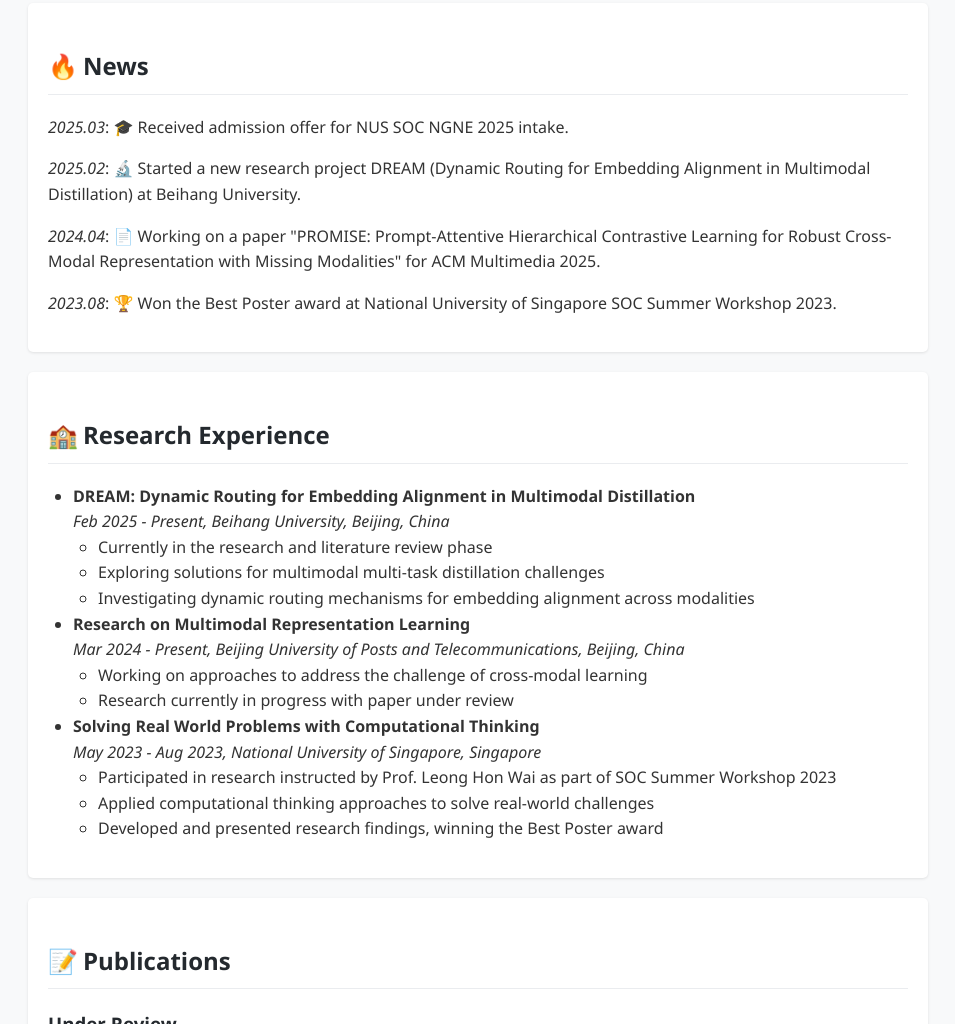
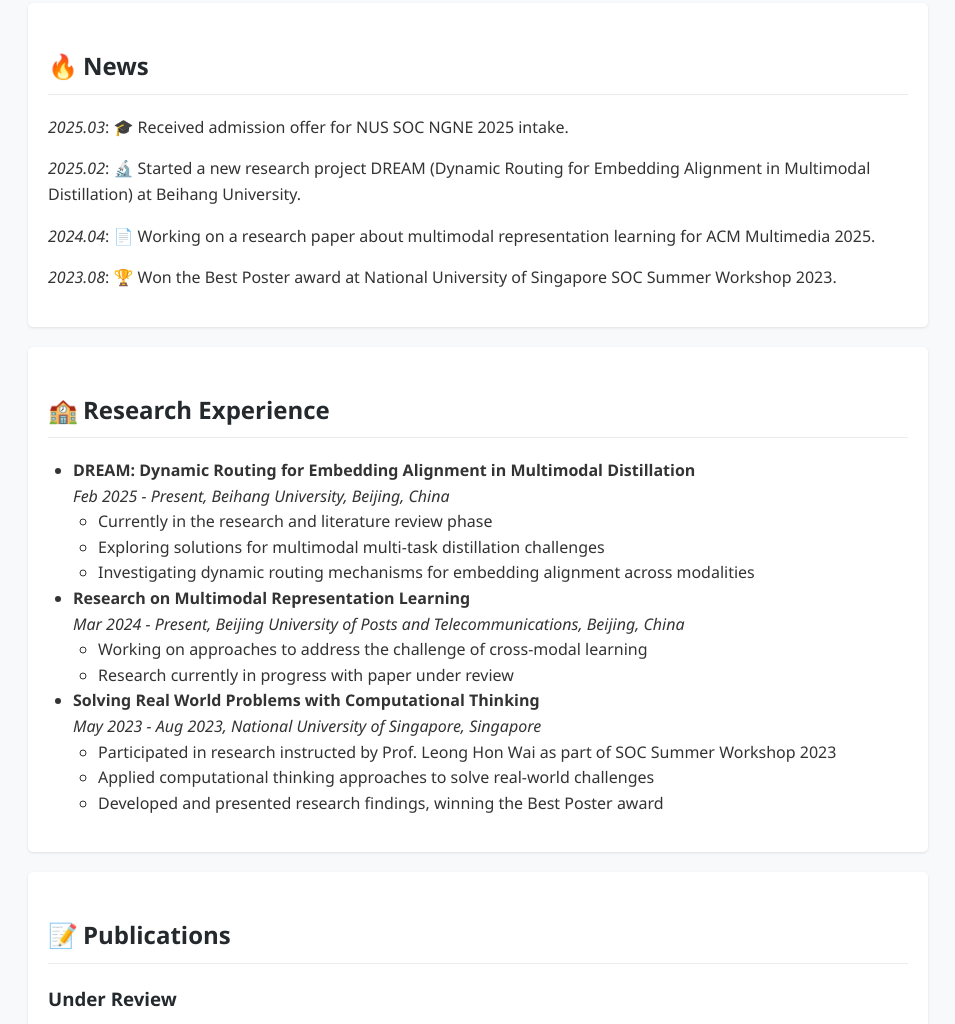
Before and after one commit to IMBALDY/Jiajun-Homepage, a plain HTML site: page docs/index.html in a window 1280 px wide. Shown: the part 769-1793 px from the top of the page, without its empty margins (162-1117 px from the left). Drawn offline with Linux system fonts and the light colour scheme.

Commit message:
移除论文具体名称，改为一般性描述

```diff
--- a/docs/index.html
+++ b/docs/index.html
@@ -146,7 +146,7 @@
             <p><em>2025.02</em>: 🔬 Started a new research project DREAM (Dynamic Routing for Embedding Alignment in Multimodal Distillation) at Beihang University.</p>
         </div>
         <div class="news-item">
-            <p><em>2024.04</em>: 📄 Working on a paper "PROMISE: Prompt-Attentive Hierarchical Contrastive Learning for Robust Cross-Modal Representation with Missing Modalities" for ACM Multimedia 2025.</p>
+            <p><em>2024.04</em>: 📄 Working on a research paper about multimodal representation learning for ACM Multimedia 2025.</p>
         </div>
         <div class="news-item">
             <p><em>2023.08</em>: 🏆 Won the Best Poster award at National University of Singapore SOC Summer Workshop 2023.</p>
```
